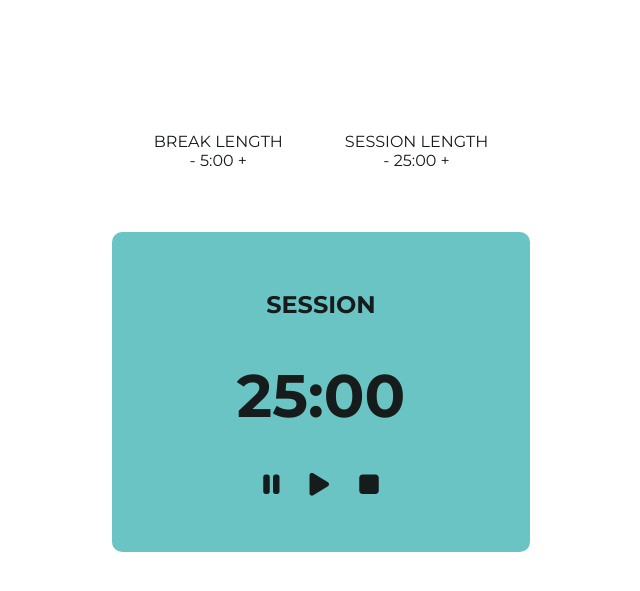
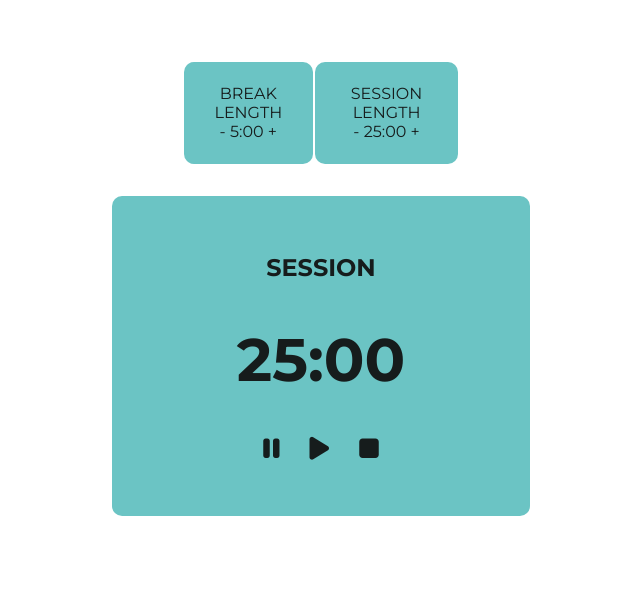
Before and after one commit to abletsang/pomodoroclock, a PHP site: page / in a window 1280 px wide. Shown: the top 591 px of the page, without its empty margins (319-959 px from the left). Run offline with PHP 8.4, Linux system fonts and the light colour scheme; some libraries are stand-ins or nearby versions.

Commit message:
minor styling, changed widths so that it wouldn't collapse entirely when the browser is made small

```diff
--- a/main.css
+++ b/main.css
@@ -4,17 +4,20 @@ body {
 }
 
 table {
-	margin: 100px auto 30px auto;
+	margin: 60px auto 30px auto;
 	text-align: center;
 }
 
 td {
-	padding: 30px;
+	padding: 8%;
+	background-color: #6bc4c4;
+	border-radius: 10px;
 }
 
 .clock {
 	text-align: center;
 	width: 27%;
+	min-width: 322px;
 	background-color: #6bc4c4;
 	margin: auto;
 	padding: 3%;
```
